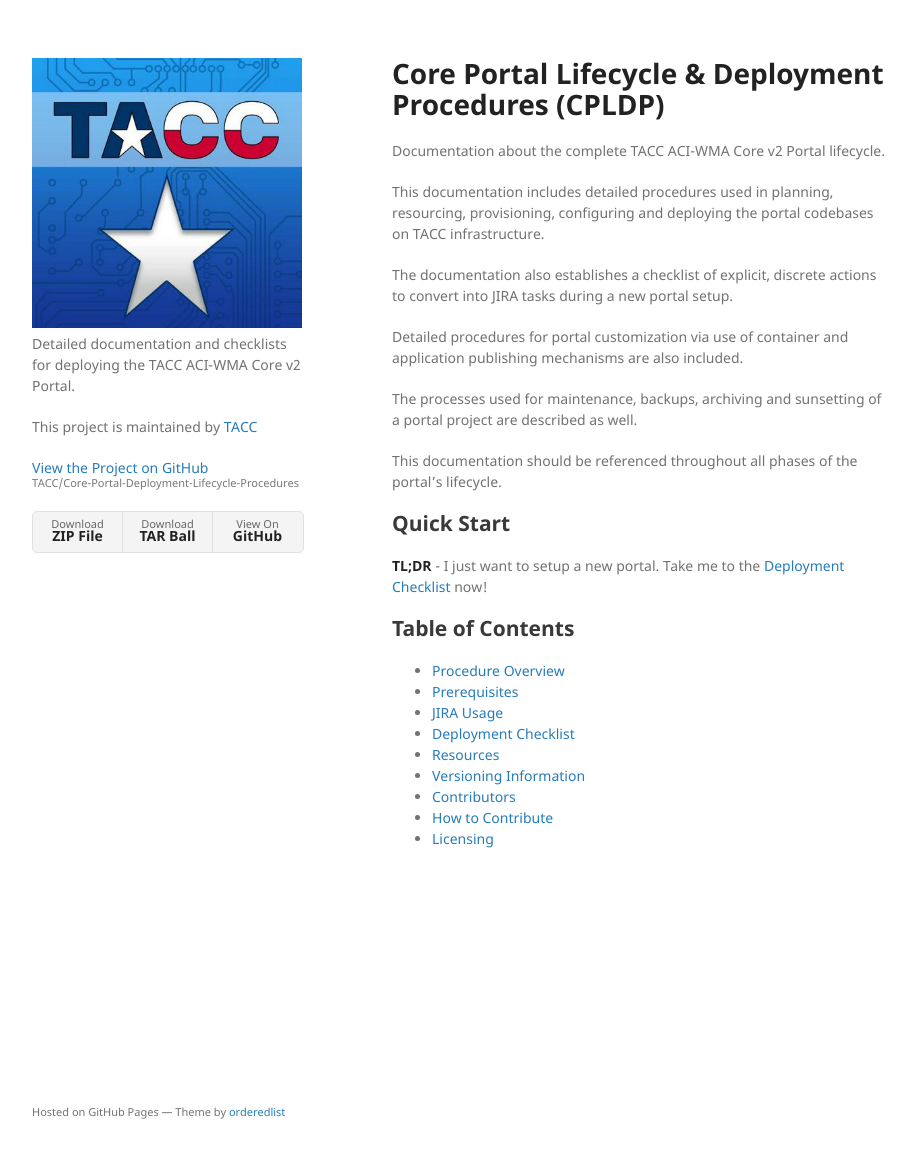
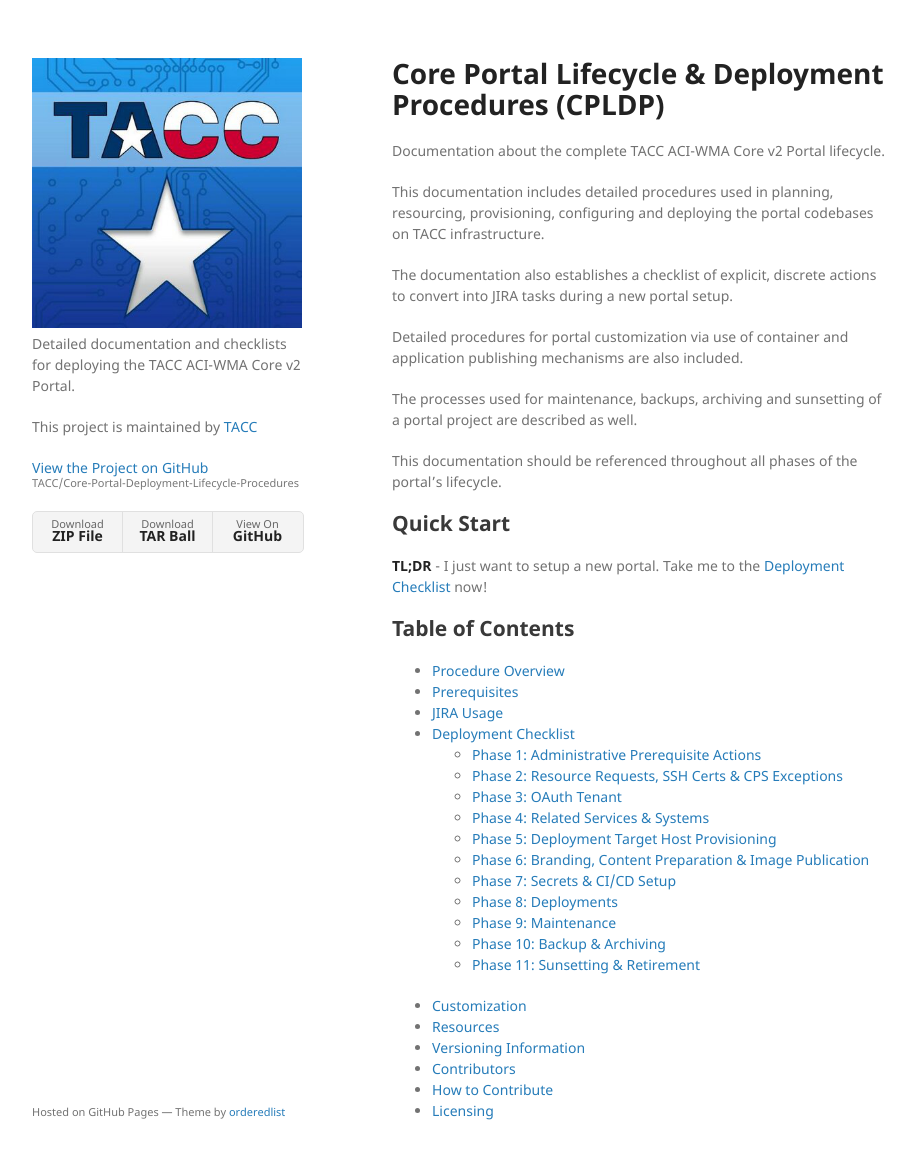
Before and after one commit to TACC/Core-Portal-Deployment-Lifecycle-Procedures, a Jekyll site: the page built from index.md, in a window 1280 px wide and 1191 px high. Shown: the top 1159 px of the window, without its empty margins (178-1093 px from the left). Built offline with Jekyll 4.4.1, drawn with Linux system fonts in a browser that asks for light colours; our own code applies the rules of GitHub Pages for plain Markdown files.

Commit message:
Added links to individual phases in index.

```diff
--- a/index.md
+++ b/index.md
@@ -22,6 +22,20 @@ This documentation should be referenced throughout all phases of the portal's li
 - [Prerequisites](pages/prerequisites.md)
 - [JIRA Usage](pages/jira-usage.md)
 - [Deployment Checklist](pages/checklist.md)
+    - [Phase 1: Administrative Prerequisite Actions](pages/phase_01.md)
+    - [Phase 2: Resource Requests, SSH Certs & CPS Exceptions](pages/phase_02.md)
+    - [Phase 3: OAuth Tenant](pages/phase_03.md)
+    - [Phase 4: Related Services & Systems](pages/phase_04.md)
+    - [Phase 5: Deployment Target Host Provisioning](pages/phase_05.md)
+    - [Phase 6: Branding, Content Preparation & Image Publication](pages/phase_06.md)
+    - [Phase 7: Secrets & CI/CD Setup](pages/phase_07.md)
+    - [Phase 8: Deployments](pages/phase_08.md)
+    - [Phase 9: Maintenance](pages/phase_09.md)
+    - [Phase 10: Backup & Archiving](pages/phase_10.md)
+    - [Phase 11: Sunsetting & Retirement](pages/phase_11.md)
+- [Customization ](pages/customization.md)
+    <!-- - [Container Integration](pages/containers.md) -->
+    <!-- - [Publishing Applications](pages/applications.md) -->
 - [Resources](pages/resources.md)
 - [Versioning Information](pages/versioning-information.md)
 - [Contributors](pages/contributors.md)
```
